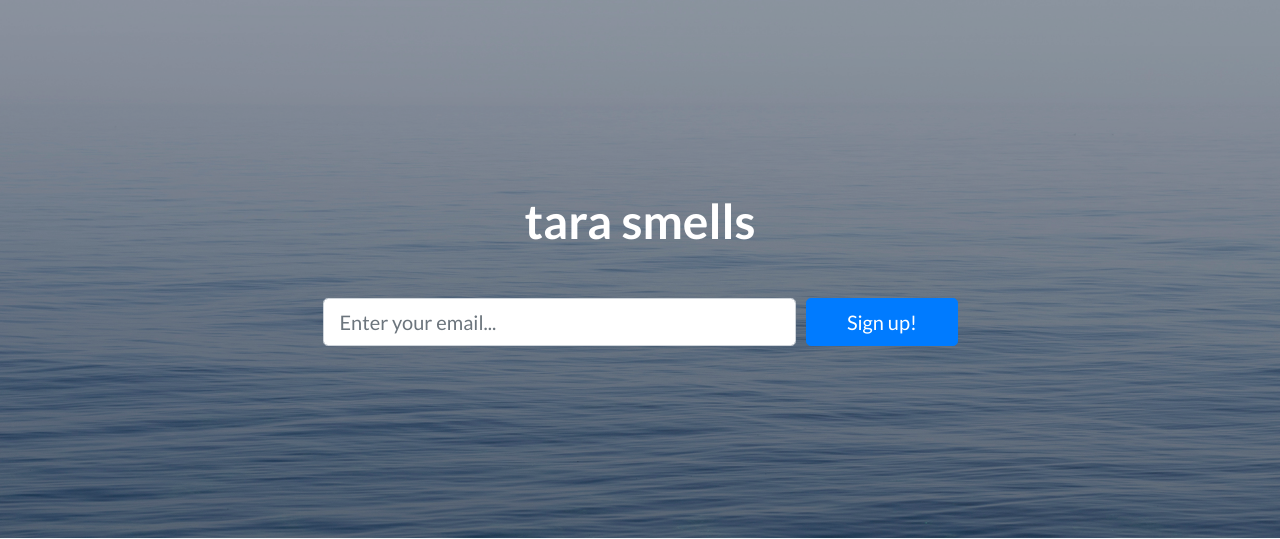
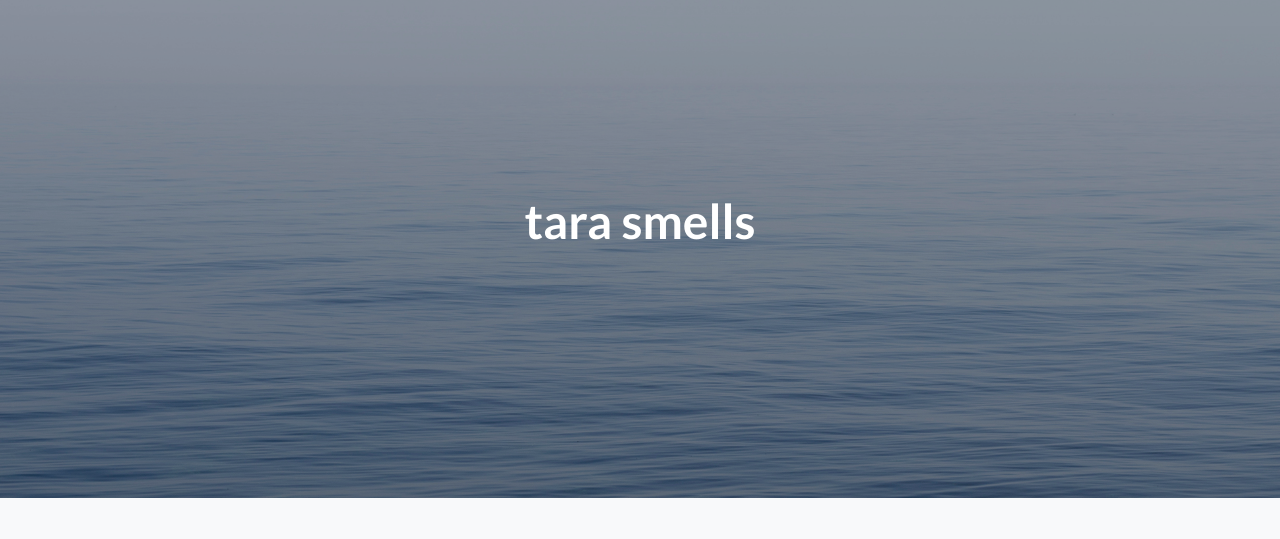
Before and after one commit to Rudancy/My_Business, a Django app: page / in a window 1280 px wide. Shown: the part 56-595 px from the top of the page. Run offline with Django 3.2, Linux system fonts and the light colour scheme; data comes from the database, SQL or seed files in the repository; both versions use the stored data as it was after the commit; some libraries are stand-ins or nearby versions.

Commit message:
added new pip

```diff
--- a/mysite/templates/home.html
+++ b/mysite/templates/home.html
@@ -19,16 +19,9 @@
           <h1 class="mb-5">{{ home_page_value.masthead }}</h1>
         </div>
         <div class="col-md-10 col-lg-8 col-xl-7 mx-auto">
-          <form>
-            <div class="form-row">
-              <div class="col-12 col-md-9 mb-2 mb-md-0">
-                <input type="email" class="form-control form-control-lg" placeholder="Enter your email...">
-              </div>
-              <div class="col-12 col-md-3">
-                <button type="submit" class="btn btn-block btn-lg btn-primary">Sign up!</button>
-              </div>
-            </div>
-          </form>
+          <div>
+            <h5>{{ home_page_value.description }}</h5>
+          </div>
         </div>
       </div>
     </div>
```
Also changed, not shown: mysite/db.sqlite3, mysite/requirements.txt (added), 3 other files.
